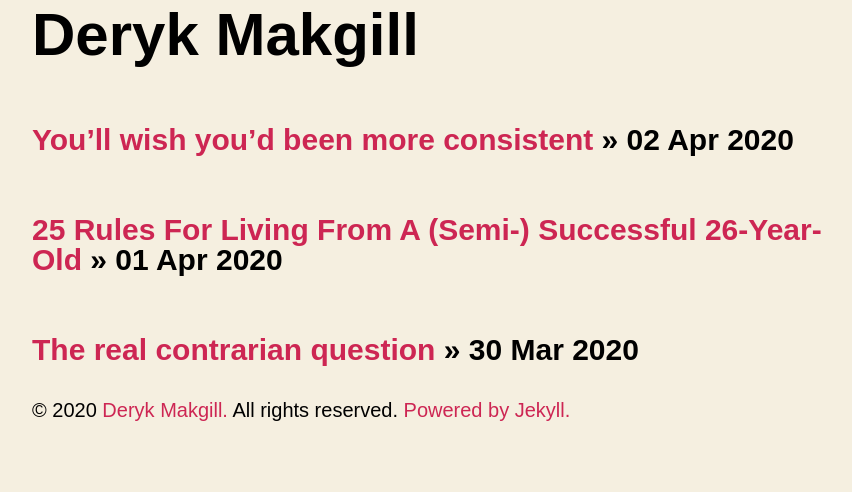
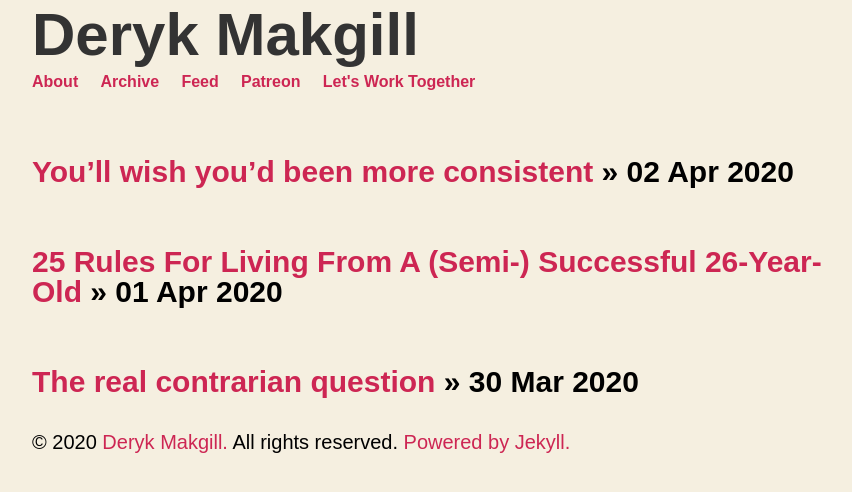
Before and after one commit to derykmakgill/vm, a Jekyll site: the page built from index.md, in a window 1280 px wide. Shown: the top 492 px of the page, without its empty margins (208-1060 px from the left). Built offline with Jekyll 4.4.1, drawn with Linux system fonts in a browser that asks for light colours; some web fonts are replaced.

Commit message:
Update default.html

```diff
--- a/_layouts/default.html
+++ b/_layouts/default.html
@@ -244,7 +244,29 @@ article#home div#content section#photos img{
 </head>
 <body id="oneblog" data-gr-c-s-loaded="true">
 <section id="masthead">
-<h1><a href="/" title="Deryk Makgill">Deryk Makgill</a></h1>
+<div class="masthead">
+        <h1 class="masthead-title">
+          <a href="/" title="Home" style="
+    color: #333;
+">Deryk Makgill</a>
+
+
+        </h1>
+      <div style="
+    padding-left: 0px;
+    padding-top: -100px;
+"><small><a href="/about/">About</a></small>
+
+              &nbsp;&nbsp;&nbsp;<small><a href="/archive/">Archive</a></small>
+
+              &nbsp;&nbsp;&nbsp;<small><a href="/atom.xml">Feed</a></small>
+
+              &nbsp;&nbsp;&nbsp;<small><a href="/atom.xml">Patreon</a></small>
+
+              &nbsp;&nbsp;&nbsp;<small><a href="/atom.xml">Let's Work Together</a></small>
+
+              &nbsp;&nbsp;&nbsp;
+    </div></div>
 </section>
 <div id="content">
 
```
